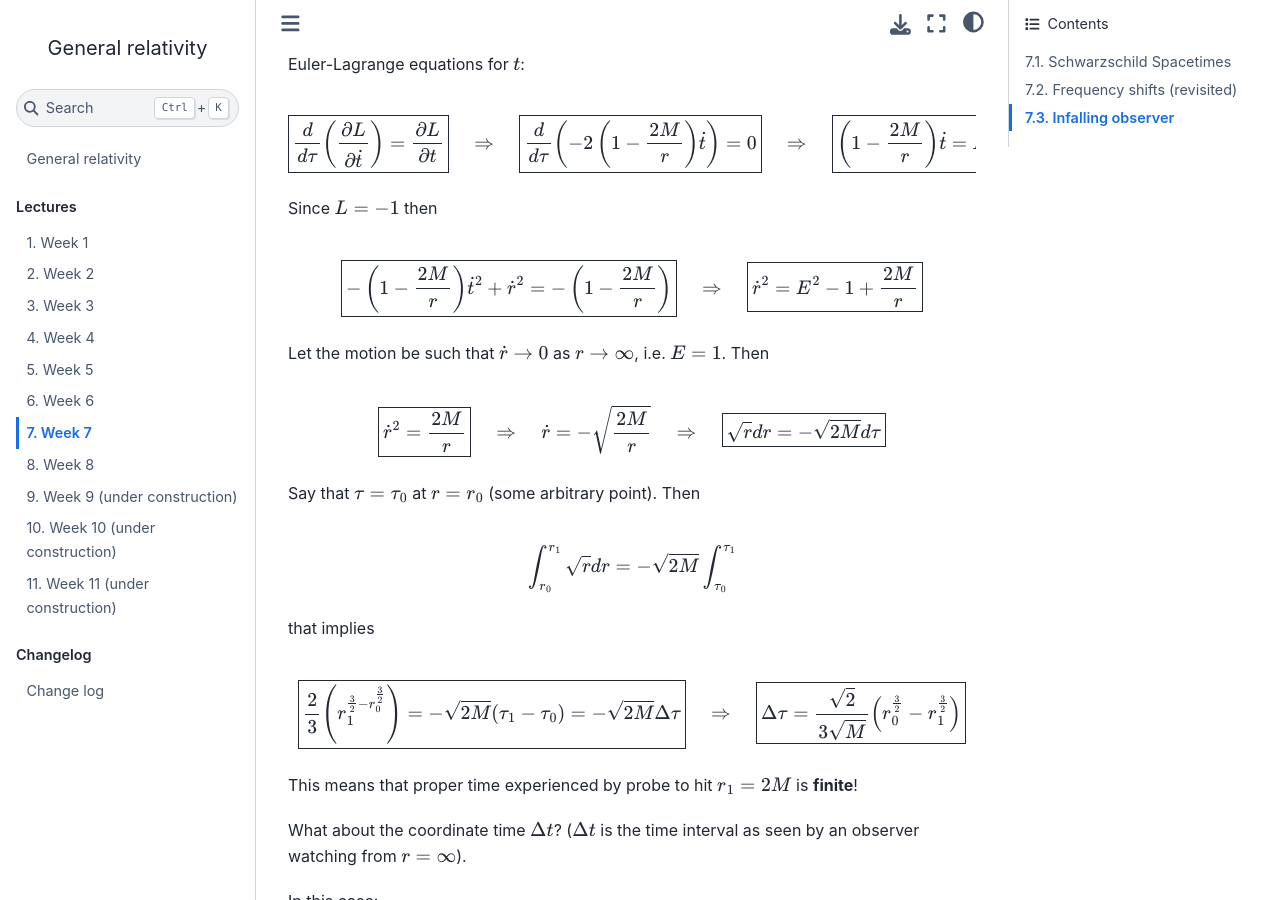
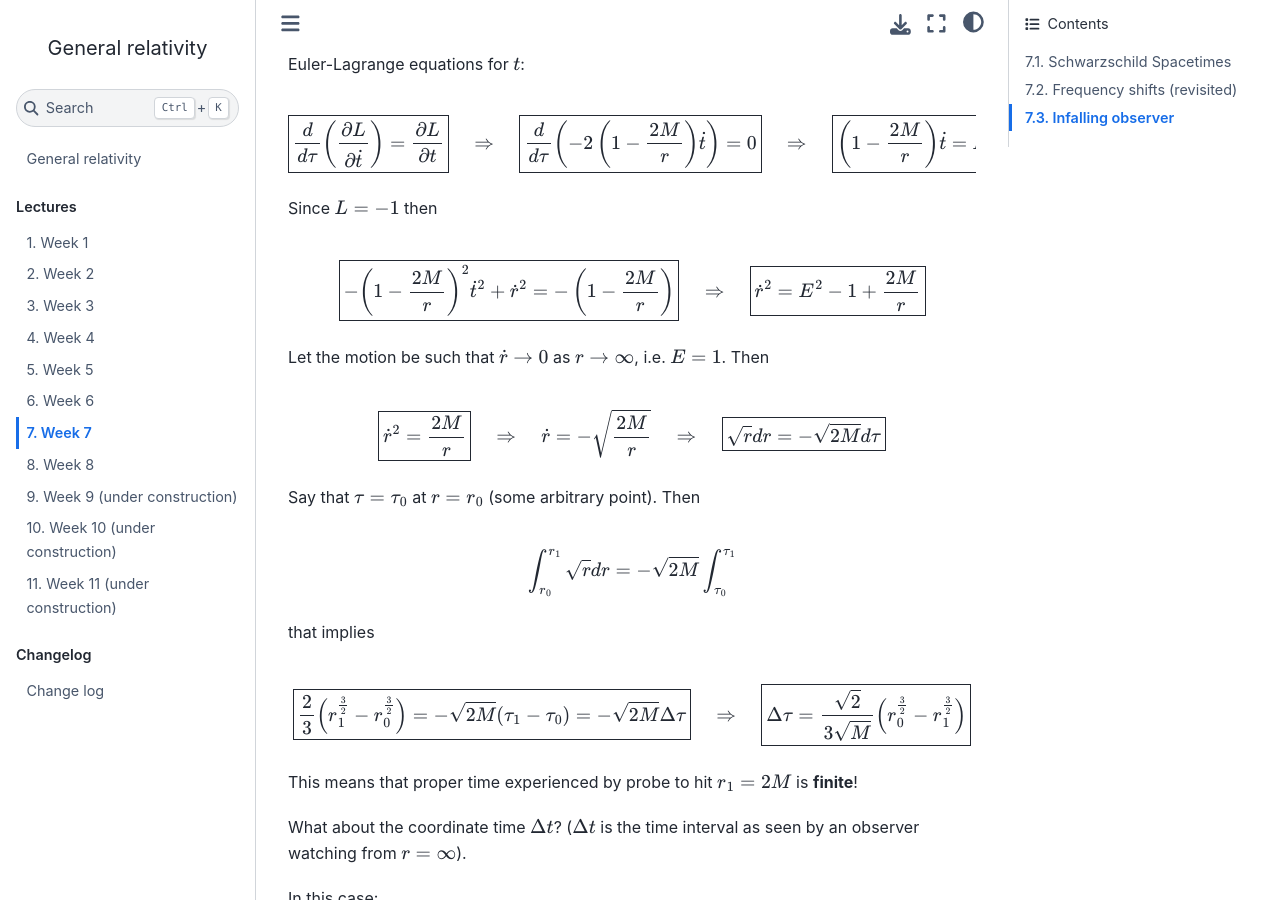
Before and after one commit to tomaszlukowski/General_relativity, a Jupyter Book: the page built from Lectures/Week7.md, in a window 1280 px wide and 900 px high, scrolled down 4059 px. Built offline with Jupyter Book 1.0.4 settings and Sphinx 7.4.7 and the Sphinx Book theme 1.1.4, drawn with Linux system fonts in a browser that asks for light colours; some of the changed text lies outside the part shown.

Commit message:
Update Week7.md

```diff
--- a/Lectures/Week7.md
+++ b/Lectures/Week7.md
@@ -99,16 +99,16 @@ $$
 \boxed{g_{\mu\nu}v^\mu v^\nu=g_{tt}v^t v^t=-\left(1-\frac{2M}{r}\right)\dot{t}^2=-1}\quad \Rightarrow \quad \boxed{\dot{t}=\left(1-\frac{2M}{r}\right)^{-\frac{1}{2}}}
 $$
 
-A proper time interval $\Delta \tau_0$ for the observer fixed at $r=r_0$ is related to the coordinate time interval $\Delta t_0$ by
-
-$$
-\frac{\Delta t_0}{\Delta\tau_0}=\left(1-\frac{2M}{r_0}\right)^{-\frac{1}{2}}\,.
-$$
-
-Similarly for the observer at $r=r_1$:
+A proper time interval $\Delta \tau_1$ for the observer fixed at $r=r_1$ is related to the coordinate time interval $\Delta t_1$ by
 
 $$
 \frac{\Delta t_1}{\Delta\tau_1}=\left(1-\frac{2M}{r_1}\right)^{-\frac{1}{2}}\,.
+$$
+
+Similarly for the observer at $r=r_2$:
+
+$$
+\frac{\Delta t_2}{\Delta\tau_2}=\left(1-\frac{2M}{r_2}\right)^{-\frac{1}{2}}\,.
 $$
 
 Suppose that the observer at $r=r_1$ sends a pulse of light towards the observer at $r=r_2$ at time intervals $\Delta \tau_1$ according to their clock (i.e proper time). The coordinate time interval is $\Delta t_1=\left(1-\frac{2M}{r_1}\right)^{-\frac{1}{2}}\Delta\tau_1$.
@@ -167,7 +167,7 @@ $$
 Since $L=-1$ then
 
 $$
-\boxed{-\left(1-\frac{2M}{r}\right)\dot{t}^2+\dot{r}^2=-\left(1-\frac{2M}{r}\right)}\quad\Rightarrow\quad \boxed{\dot{r}^2=E^2-1+\frac{2M}{r}}
+\boxed{-\left(1-\frac{2M}{r}\right)^2\dot{t}^2+\dot{r}^2=-\left(1-\frac{2M}{r}\right)}\quad\Rightarrow\quad \boxed{\dot{r}^2=E^2-1+\frac{2M}{r}}
 $$
 
 Let the motion be such that $\dot{r}\to 0$ as $r\to\infty$, i.e. $E=1$. Then
@@ -185,7 +185,7 @@ $$
 that implies
 
 $$
-\boxed{\frac{2}{3}\left(r_1^{\frac{3}{2}-r_0^{\frac{3}{2}}}\right)=-\sqrt{2M}(\tau_1-\tau_0)=-\sqrt{2M}\Delta\tau}\quad\Rightarrow\quad\boxed{ \Delta\tau=\frac{\sqrt{2}}{3\sqrt{M}}\left(r_0^{\frac{3}{2}}-r_1^{\frac{3}{2}}\right)}
+\boxed{\frac{2}{3}\left(r_1^{\frac{3}{2}}-r_0^{\frac{3}{2}}\right)=-\sqrt{2M}(\tau_1-\tau_0)=-\sqrt{2M}\Delta\tau}\quad\Rightarrow\quad\boxed{ \Delta\tau=\frac{\sqrt{2}}{3\sqrt{M}}\left(r_0^{\frac{3}{2}}-r_1^{\frac{3}{2}}\right)}
 $$
 
 This means that proper time experienced by probe to hit $r_1=2M$ is **finite**!
```
